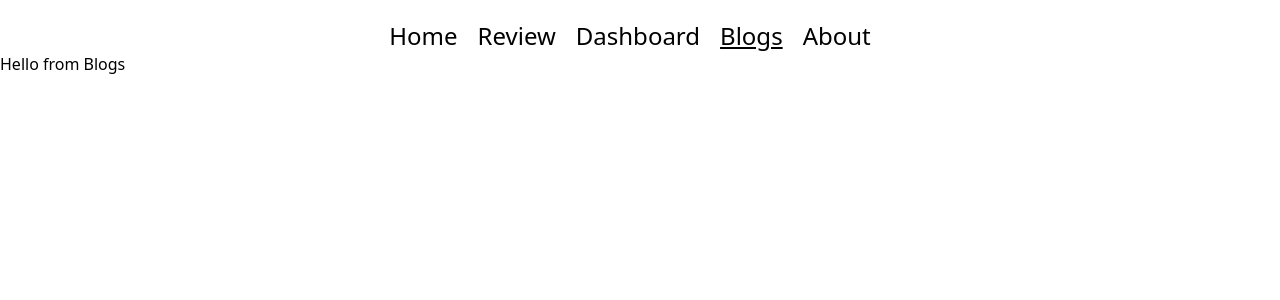
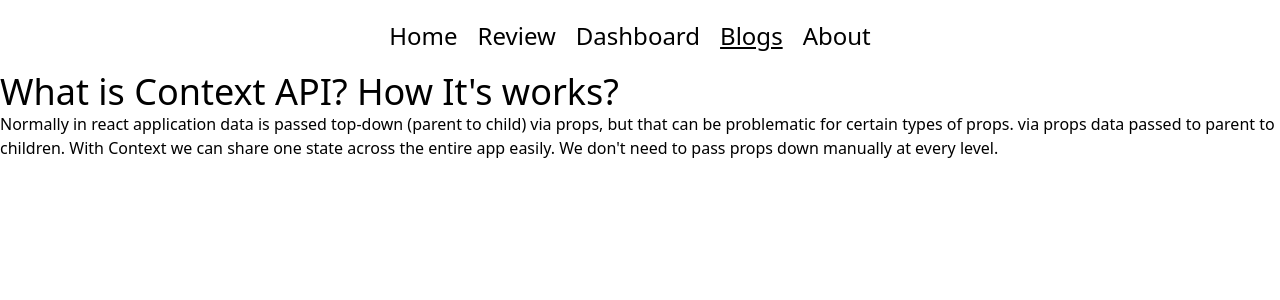
Before and after one commit to dev-sibli/product-analysis-website, a React (Create React App) app: page /blogs in a window 1280 px wide. Shown: the top 300 px of the page. Built offline with nearby package versions, Linux system fonts and the light colour scheme.

Commit message:
first question answered

```diff
--- a/src/components/Blogs/Blogs.js
+++ b/src/components/Blogs/Blogs.js
@@ -2,8 +2,15 @@ import React from 'react';
 
 const Blogs = () => {
 	return (
-		<div>
-			<h1>Hello from Blogs</h1>
+		<div className="container mx-auto mt-5">
+			<h1 className="text-4xl">What is Context API? How It's works?</h1>
+			<p>
+				Normally in react application data is passed top-down (parent to child)
+				via props, but that can be problematic for certain types of props. via
+				props data passed to parent to children. With Context we can share one
+				state across the entire app easily. We don't need to pass props down
+				manually at every level.
+			</p>
 		</div>
 	);
 };
--- a/src/components/Review/Review.js
+++ b/src/components/Review/Review.js
@@ -1,6 +1,4 @@
-import { FontAwesomeIcon } from '@fortawesome/react-fontawesome';
 import React from 'react';
-import { DynamicStar } from 'react-dynamic-star';
 import Rating from 'react-rating';
 
 const Review = (props) => {
@@ -15,8 +13,7 @@ const Review = (props) => {
 				/>
 				<div className="px-6 py-4 text-center">
 					<div>
-						<h3>{rating}</h3>
-						<Rating></Rating>
+						<Rating initialRating={rating} readonly />
 					</div>
 					<div className="mx-auto"></div>
 					<p className="text-black-700 text-base">{about}</p>
```
